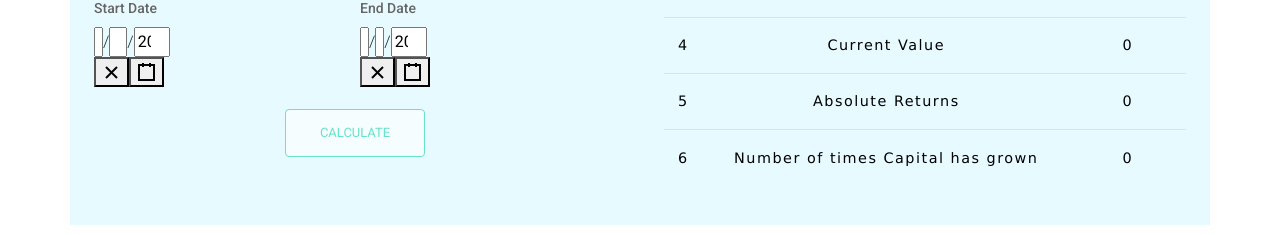
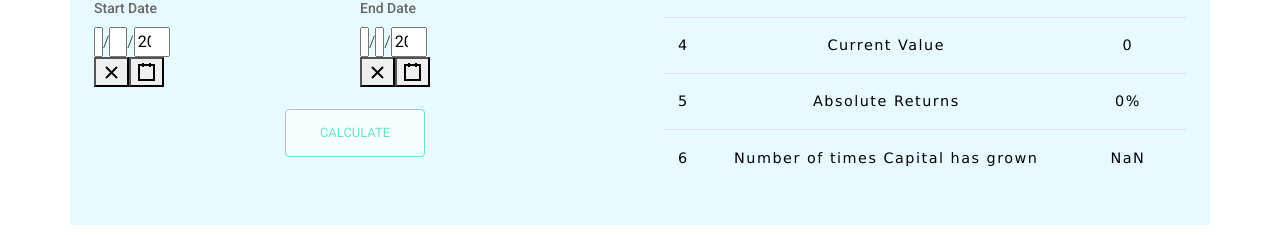
Before and after one commit to surendravj/Stocks_App, a React (Create React App) app: page /Sip in a window 1280 px wide. Shown: the part 442-677 px from the top of the page. Built offline with nearby package versions, Linux system fonts and the light colour scheme.

Commit message:
fixed some calculation bugs

```diff
--- a/src/calculations/sip_calculations.js
+++ b/src/calculations/sip_calculations.js
@@ -38,12 +38,13 @@ export const onCalculatSubmit = async (dateFrom, dateTo, amount, company) => {
       companyReturns.push(Math.ceil(cReturn*x));
     }
   }
+  var unitsSum=0;
   for(var m=0;m<units.length;m++)
   {
-    currentValue+=parseInt(units[m]);
+    unitsSum=unitsSum+parseFloat(units[m]);
   }
-  currentValue *= data[data.length - 1][`${company}`];
-  absoluteReturns=(currentValue-investedMoney)%investedMoney;
+  currentValue=unitsSum*data[data.length - 1][`${company}`];
+  absoluteReturns=(currentValue-investedMoney)/investedMoney;
 };
 
 export const calculatedValues = () => {
--- a/src/pages/SIPCalculator.jsx
+++ b/src/pages/SIPCalculator.jsx
@@ -79,9 +79,8 @@ const SIPCalculator = () => {
       curve: "smooth",
     },
     legend: {
-      show: true
+      show: true,
     },
-
   };
 
   const sipForm = () => {
@@ -204,12 +203,16 @@ const SIPCalculator = () => {
             <tr>
               <th scope="row">5</th>
               <td>Absolute Returns</td>
-              <td>{numberWithCommas(result.returns)}</td>
+              <td>{numberWithCommas(result.returns)}%</td>
             </tr>
             <tr>
               <th scope="row">6</th>
               <td>Number of times Capital has grown</td>
-              <td>{numberWithCommas(Math.floor(result.returns / 100))}</td>
+              <td>
+                {numberWithCommas(
+                  Math.floor((result.currentValue / result.investedMoney) * 100)
+                )}
+              </td>
             </tr>
           </tbody>
         </table>
```
Also changed, not shown: 1 other file (tests, documents, lock files or other folders).
